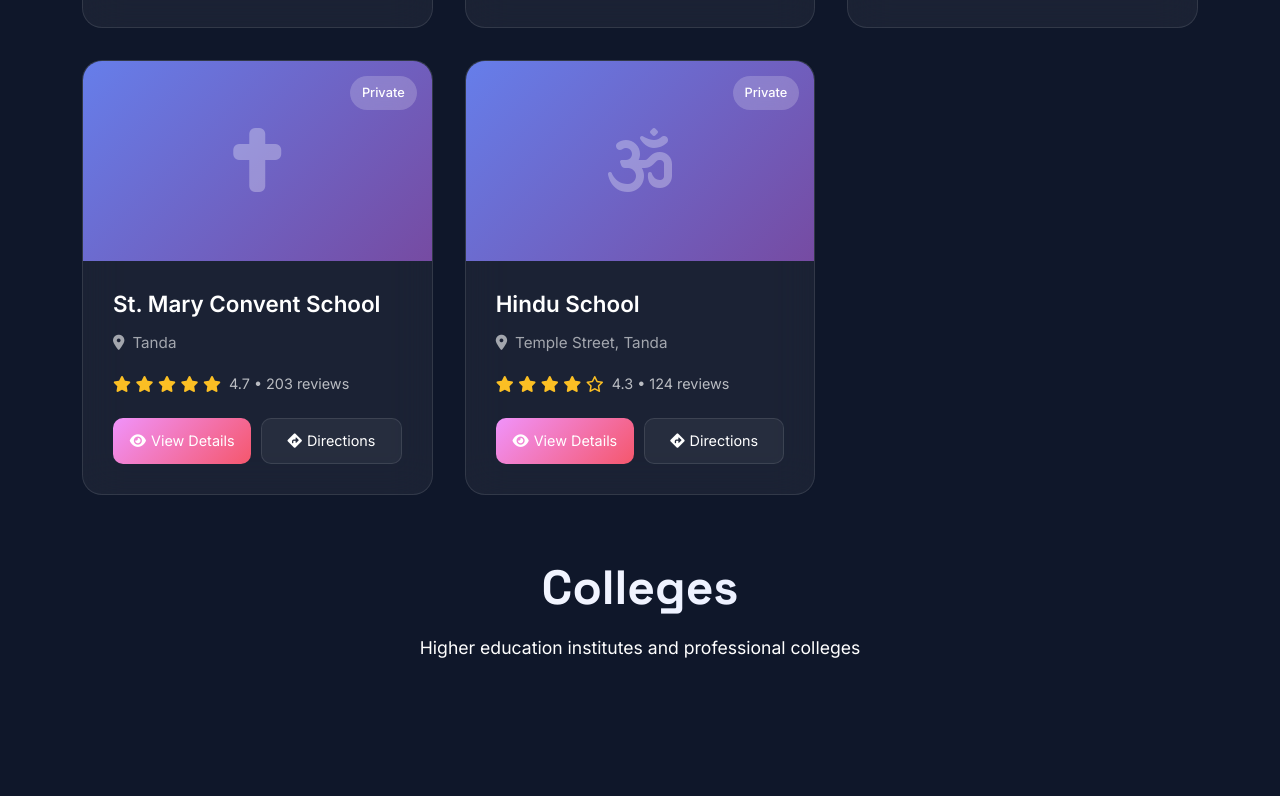
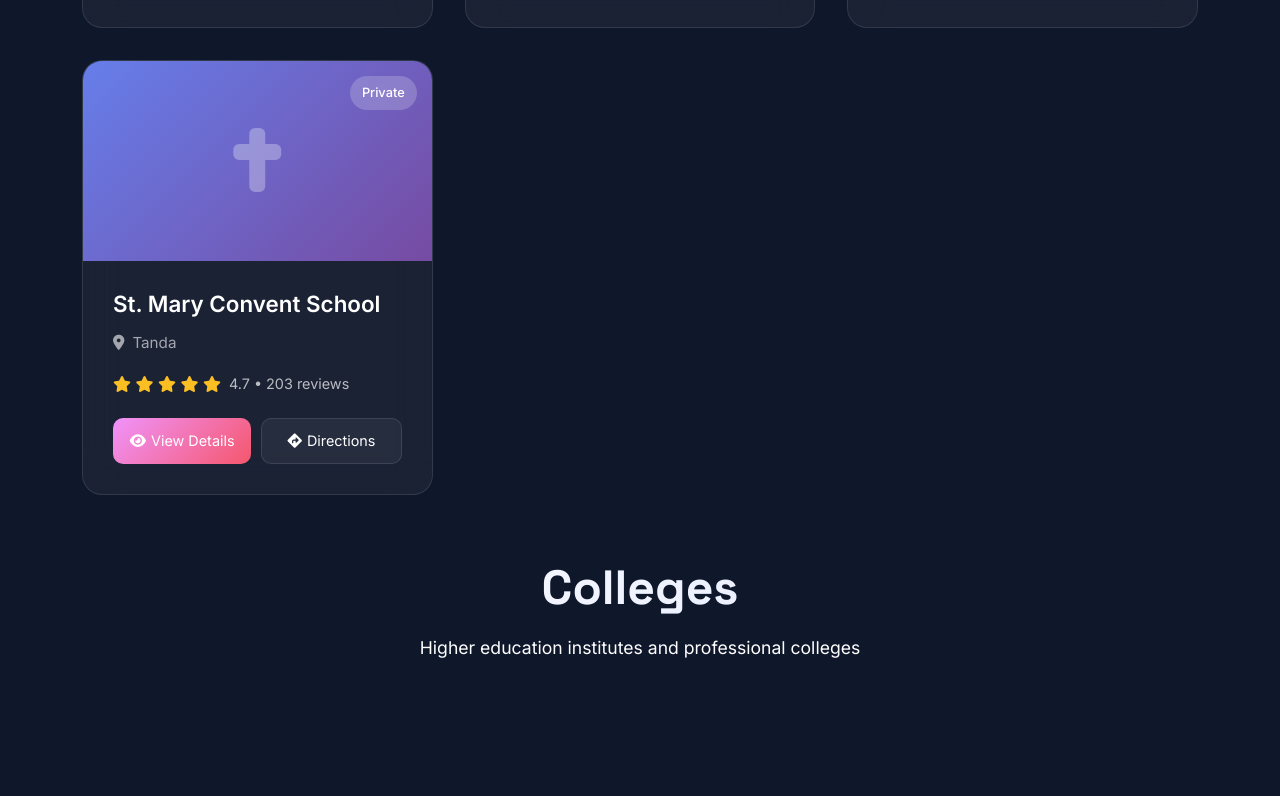
Before and after one commit to photography-07/tanda-urmar, a plain HTML site: page educational_institutes.html in a window 1280 px wide. Shown: the part 1980-2776 px from the top of the page. Drawn offline with nearby package versions, Linux system fonts and the light colour scheme.

Commit message:
update educational institute

```diff
--- a/educational_institutes.html
+++ b/educational_institutes.html
@@ -958,7 +958,7 @@
                     </div>
                 </div>
 
-                <div class="institute-card animate-on-scroll" data-type="school" data-category="private">
+                <!--<div class="institute-card animate-on-scroll" data-type="school" data-category="private">
                     <div class="institute-header">
                         <div class="institute-icon">
                             <i class="fas fa-om"></i>
@@ -994,7 +994,7 @@
                             </button>
                         </div>
                     </div>
-                </div>
+                </div>--->
             </div>
 
             <!-- Colleges Section -->
```
Also changed, not shown: transportation.html (added).
